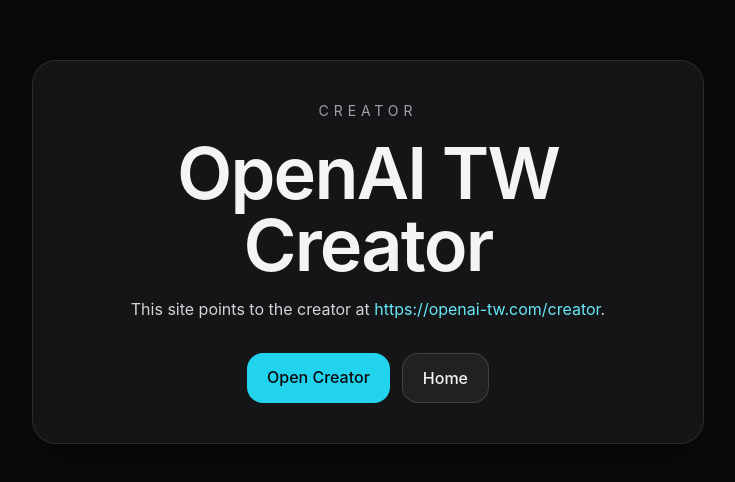
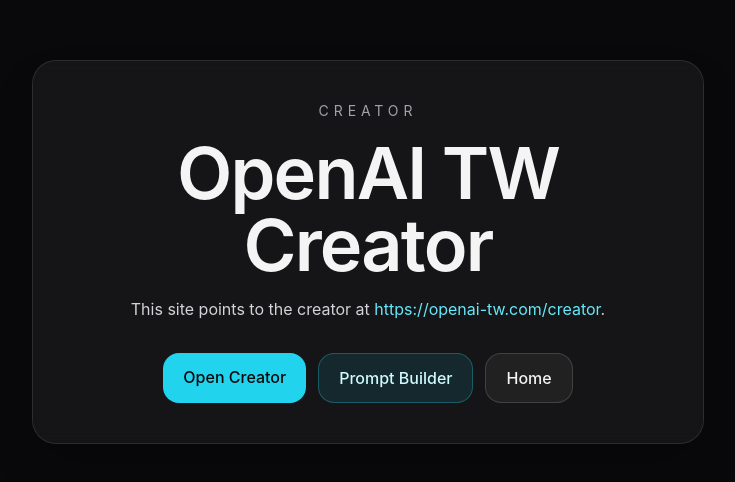
Before and after one commit to mavicair2tw/openai-tw-site, a Next.js app: page / in a window 1280 px wide. Shown: the part 148-630 px from the top of the page, without its empty margins (272-1007 px from the left). Built offline with nearby package versions, Linux system fonts and the light colour scheme.

Commit message:
Add Prompt Builder link to creator page

```diff
--- a/src/app/page.tsx
+++ b/src/app/page.tsx
@@ -15,6 +15,12 @@ export default function Home() {
             Open Creator
           </a>
           <a
+            href="https://openai-tw.com/prompt-builder/"
+            className="rounded-2xl border border-cyan-400/30 bg-cyan-400/10 px-5 py-3 font-medium text-cyan-100 transition hover:bg-cyan-400/20"
+          >
+            Prompt Builder
+          </a>
+          <a
             href="/"
             className="rounded-2xl border border-white/15 bg-white/5 px-5 py-3 font-medium text-zinc-100 transition hover:bg-white/10"
           >
```
